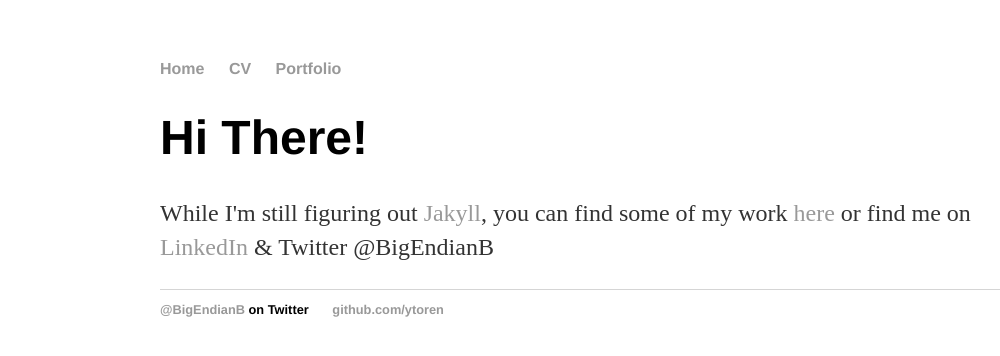
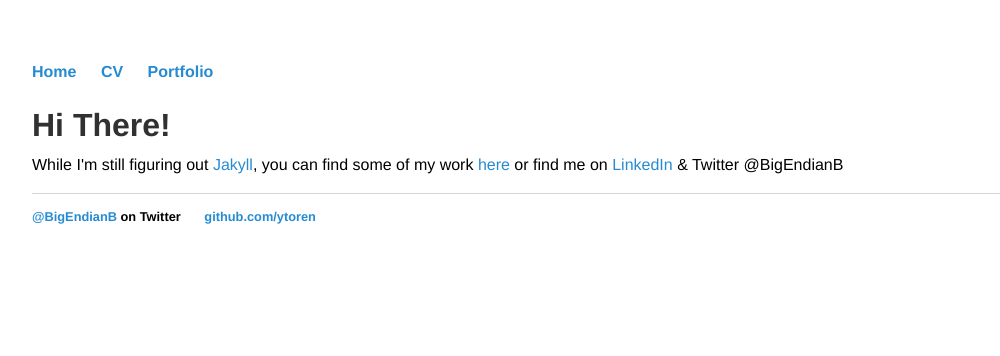
Before and after one commit to ytoren/ytoren.github.io, a Jekyll site: the page built from index.html, in a window 1280 px wide. Shown: the top 356 px of the page, without its empty margins (32-1032 px from the left). Built offline with Jekyll 4.4.1, drawn with Linux system fonts in a browser that asks for light colours.

Commit message:
CSS improvements

```diff
--- a/css/main.css
+++ b/css/main.css
@@ -1,7 +1,20 @@
+* {
+  -webkit-box-sizing: border-box;
+     -moz-box-sizing: border-box;
+          box-sizing: border-box;
+}
+
 body {
     margin: 60px auto;
-    width: 70%;
+    width: 90%;
 }
+
+html {
+  font-family: "Helvetica Neue", Helvetica, Arial, sans-serif;
+  font-size: 16px;
+  line-height: 1.5;
+}
+
 nav ul, footer ul {
     font-family:'Helvetica', 'Arial', 'Sans-Serif';
     padding: 0px;
@@ -14,20 +27,45 @@ nav ul li, footer ul li {
 }
 a {
     text-decoration: none;
-    color: #999;
+    color: #268bd2;
 }
 a:hover {
     text-decoration: underline;
 }
+
+/* Headings */
+h1, h2, h3, h4, h5, h6 {
+  margin-bottom: .5rem;
+  font-weight: bold;
+  line-height: 1.25;
+  color: #313131;
+  text-rendering: optimizeLegibility;
+}
 h1 {
-    font-size: 3em;
-    font-family:'Helvetica', 'Arial', 'Sans-Serif';
+  font-size: 2rem;
 }
+h2 {
+  margin-top: 1rem;
+  font-size: 1.5rem;
+}
+h3 {
+  margin-top: 1.5rem;
+  font-size: 1.25rem;
+}
+h4, h5, h6 {
+  margin-top: 1rem;
+  font-size: 1rem;
+}
+
 p {
-    font-size: 1.5em;
-    line-height: 1.4em;
-    color: #333;
+  margin-top: 0;
+  margin-bottom: 1rem;
 }
+
+strong {
+  color: #303030;
+}
+
 footer {
     border-top: 1px solid #d5d5d5;
     font-size: .8em;
@@ -41,3 +79,77 @@ ul.posts {
 ul.posts li {
     list-style: none;
 }
+
+/* Code */
+code,
+pre {
+  font-family: Menlo, Monaco, "Courier New", monospace;
+}
+code {
+  padding: .25em .5em;
+  font-size: 85%;
+  color: #bf616a;
+  background-color: #f9f9f9;
+  border-radius: 3px;
+}
+pre {
+  display: block;
+  margin-top: 0;
+  margin-bottom: 1rem;
+  padding: 1rem;
+  font-size: .8rem;
+  line-height: 1.4;
+  white-space: pre;
+  white-space: pre-wrap;
+  word-break: break-all;
+  word-wrap: break-word;
+  background-color: #f9f9f9;
+}
+pre code {
+  padding: 0;
+  font-size: 100%;
+  color: inherit;
+  background-color: transparent;
+}
+
+/* Quotes */
+blockquote {
+  padding: .5rem 1rem;
+  margin: .8rem 0;
+  color: #7a7a7a;
+  border-left: .25rem solid #e5e5e5;
+}
+blockquote p:last-child {
+  margin-bottom: 0;
+}
+@media (min-width: 30em) {
+  blockquote {
+    padding-right: 5rem;
+    padding-left: 1.25rem;
+  }
+}
+
+/* Tables */
+table {
+  margin-bottom: 1rem;
+  width: 100%;
+  border: 1px solid #e5e5e5;
+  border-collapse: collapse;
+}
+td,
+th {
+  padding: .25rem .5rem;
+  border: 1px solid #e5e5e5;
+}
+tbody tr:nth-child(odd) td,
+tbody tr:nth-child(odd) th {
+  background-color: #f9f9f9;
+}
+
+/* Images */
+img {
+  display: block;
+  max-width: 100%;
+  margin: 0 0 1rem;
+  border-radius: 5px;
+}
```
